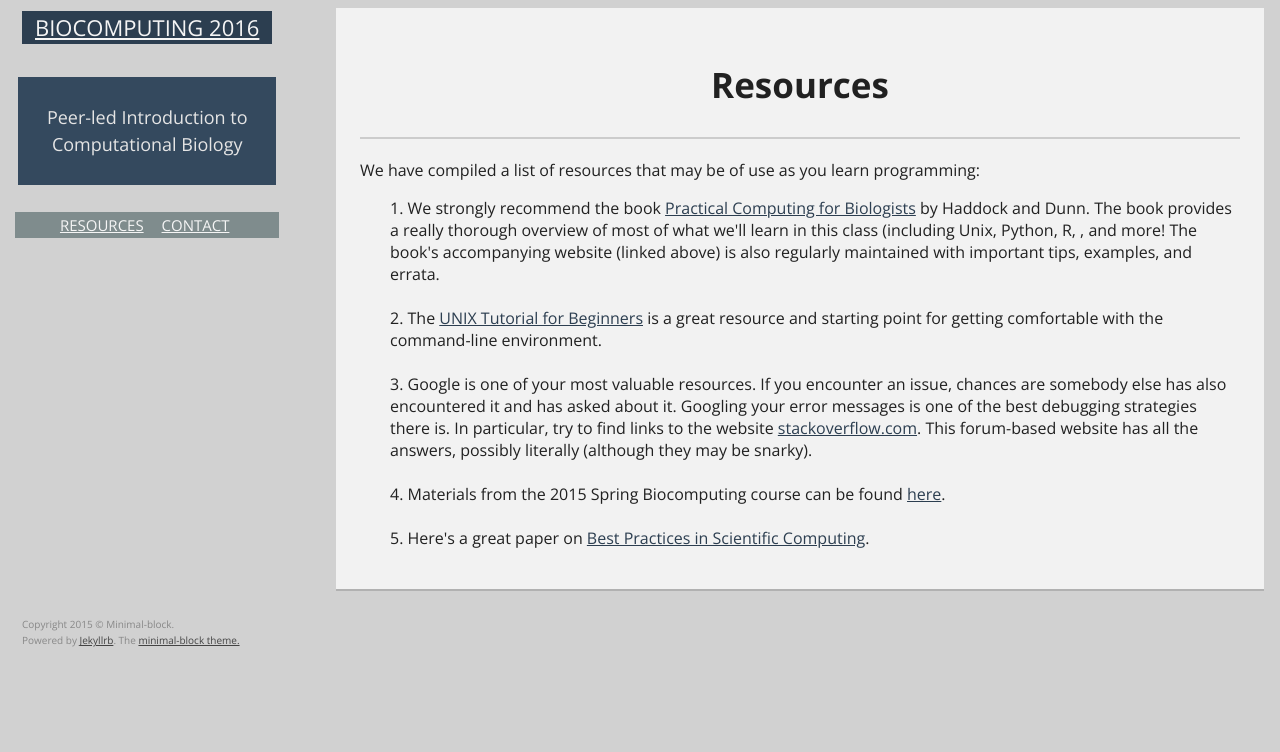
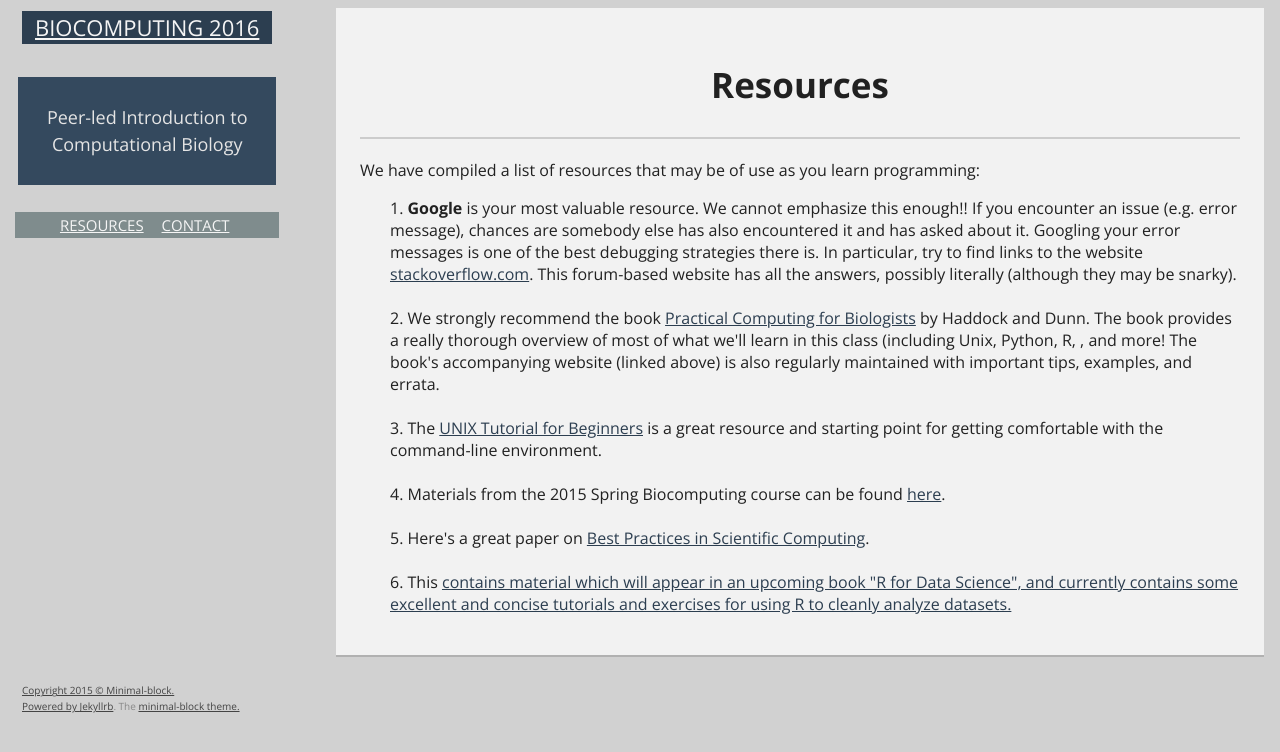
Before and after one commit to CCBBatUT/Biocomputing_Spring2016, a Jekyll site: the page built from resources/index.html, in a window 1280 px wide. Shown: the top 752 px of the page. Built offline with Jekyll 4.4.1, drawn with Linux system fonts in a browser that asks for light colours; Markdown is read by kramdown in place of the engine named in the settings.

Commit message:
added hadley wickham stuff

```diff
--- a/resources/index.html
+++ b/resources/index.html
@@ -8,15 +8,17 @@ layout: default
 
             <p> We have compiled a list of resources that may be of use as you learn programming:
             <ul>
+                <li><b>Google</b> is your most valuable resource. We cannot emphasize this enough!! If you encounter an issue (e.g. error message), chances are somebody else has also encountered it and has asked about it. Googling your error messages is one of the best debugging strategies there is. In particular, try to find links to the website <a href="http://www.stackoverflow.com">stackoverflow.com</a>. This forum-based website has all the answers, possibly literally (although they may be snarky).</li>
+                <br>
                 <li> We strongly recommend the book <a href="http://practicalcomputing.org">Practical Computing for Biologists</a> by Haddock and Dunn. The book provides a really thorough overview of most of what we'll learn in this class (including Unix, Python, R, , and more! The book's accompanying website (linked above) is also regularly maintained with important tips, examples, and errata. </li>
                 <br>
                 <li>The <a href="http://www.ee.surrey.ac.uk/Teaching/Unix/">UNIX Tutorial for Beginners</a> is a great resource and starting point for getting comfortable with the command-line environment.</li>
                 <br>
-                <li>Google is one of your most valuable resources. If you encounter an issue, chances are somebody else has also encountered it and has asked about it. Googling your error messages is one of the best debugging strategies there is. In particular, try to find links to the website <a href="http://www.stackoverflow.com">stackoverflow.com</a>. This forum-based website has all the answers, possibly literally (although they may be snarky).</li>
-                <br>
                 <li> Materials from the 2015 Spring Biocomputing course can be found <a href="https://CCBBatUT.github.io/Biocomputing_Spring2015">here</a>.</li>
                 <br>
                 <li>Here's a great paper on <a href="(http://journals.plos.org/plosbiology/article?id=10.1371/journal.pbio.1001745">Best Practices in Scientific Computing</a>.</li>
+                <br>
+                <li>This <a href="http://r4ds.had.co.nz/" website</a> contains material which will appear in an upcoming book "R for Data Science", and currently contains some excellent and concise tutorials and exercises for using R to cleanly analyze datasets.</li>
            </ul></p>
     </article>
 </div>
```
